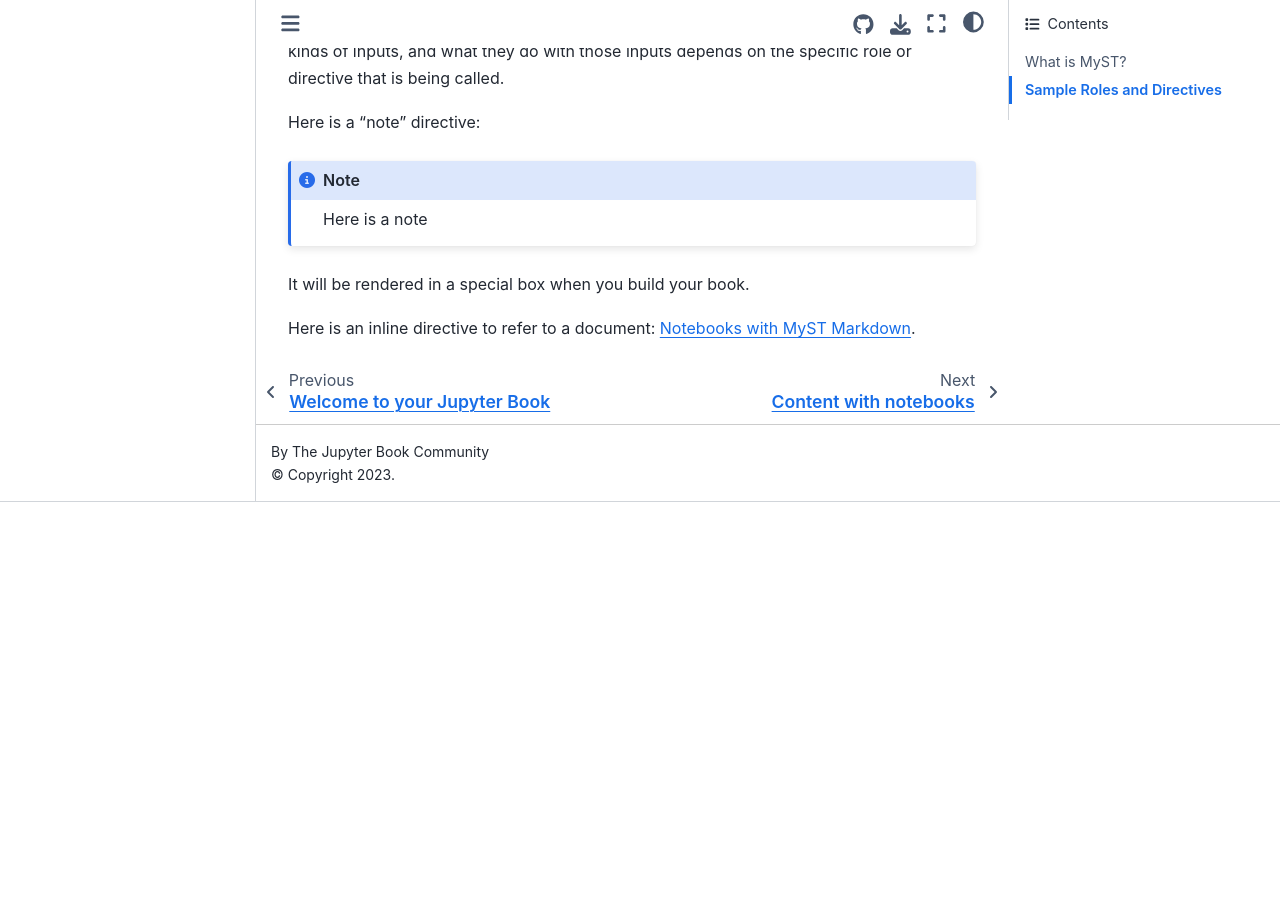
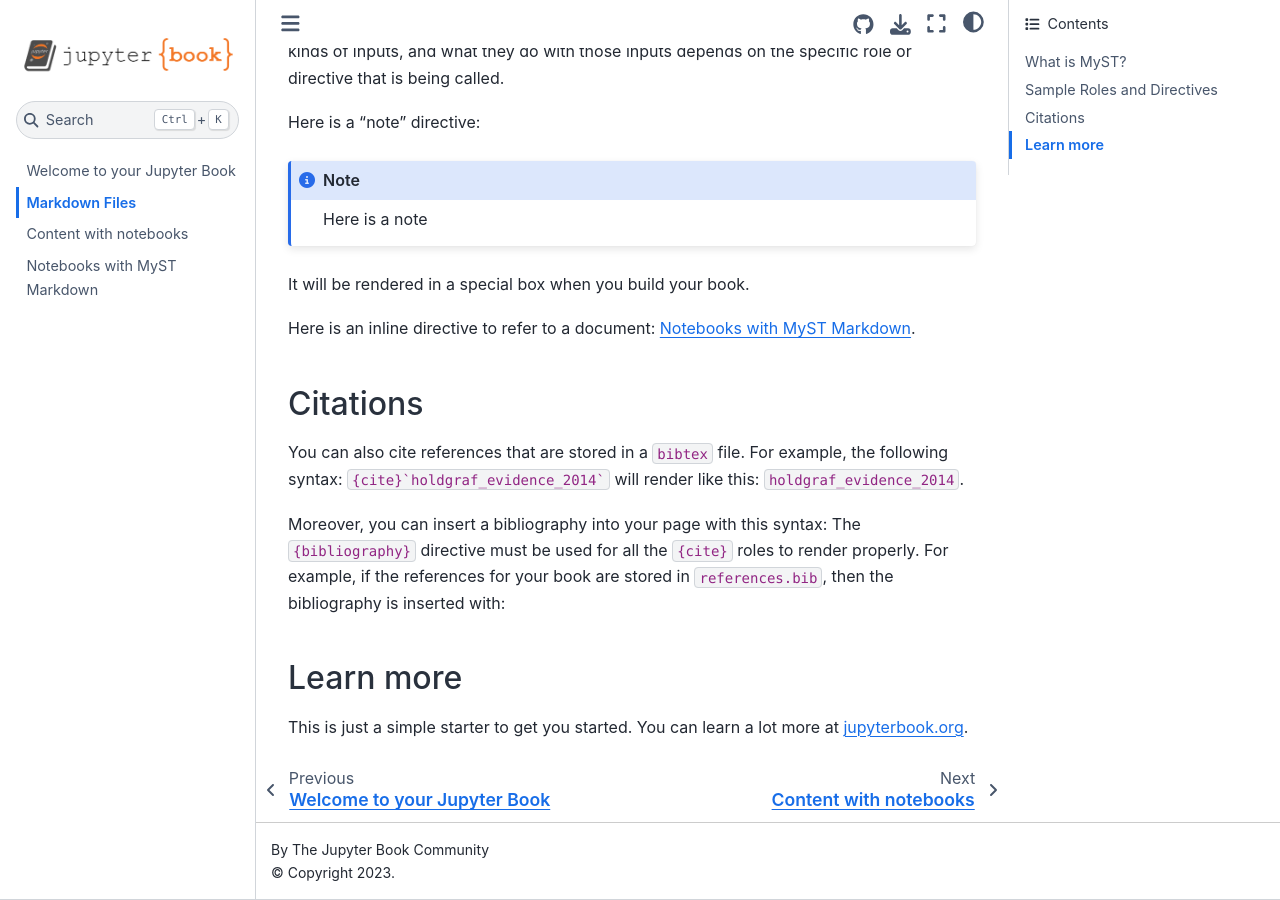
Before and after one commit to jncots/dnn_notes, a Jupyter Book: the page built from markdown.md, in a window 1280 px wide and 900 px high, scrolled down 574 px. Built offline with Jupyter Book 1.0.4 settings and Sphinx 7.4.7 and the Sphinx Book theme 1.1.4, drawn with Linux system fonts in a browser that asks for light colours; cross-references to code outside the pages are shown as plain code; before the commit the page ends 1076 px from its top, so only the background shows below that.

Commit message:
search for render problem

```diff
--- a/markdown.md
+++ b/markdown.md
@@ -32,3 +32,23 @@
 It will be rendered in a special box when you build your book.
 
 Here is an inline directive to refer to a document: {doc}`markdown-notebooks`.
+
+
+## Citations
+
+You can also cite references that are stored in a `bibtex` file. For example,
+the following syntax: `` {cite}`holdgraf_evidence_2014` `` will render like
+this: {cite}`holdgraf_evidence_2014`.
+
+Moreover, you can insert a bibliography into your page with this syntax:
+The `{bibliography}` directive must be used for all the `{cite}` roles to
+render properly.
+For example, if the references for your book are stored in `references.bib`,
+then the bibliography is inserted with:
+
+
+
+## Learn more
+
+This is just a simple starter to get you started.
+You can learn a lot more at [jupyterbook.org](https://jupyterbook.org).
```
